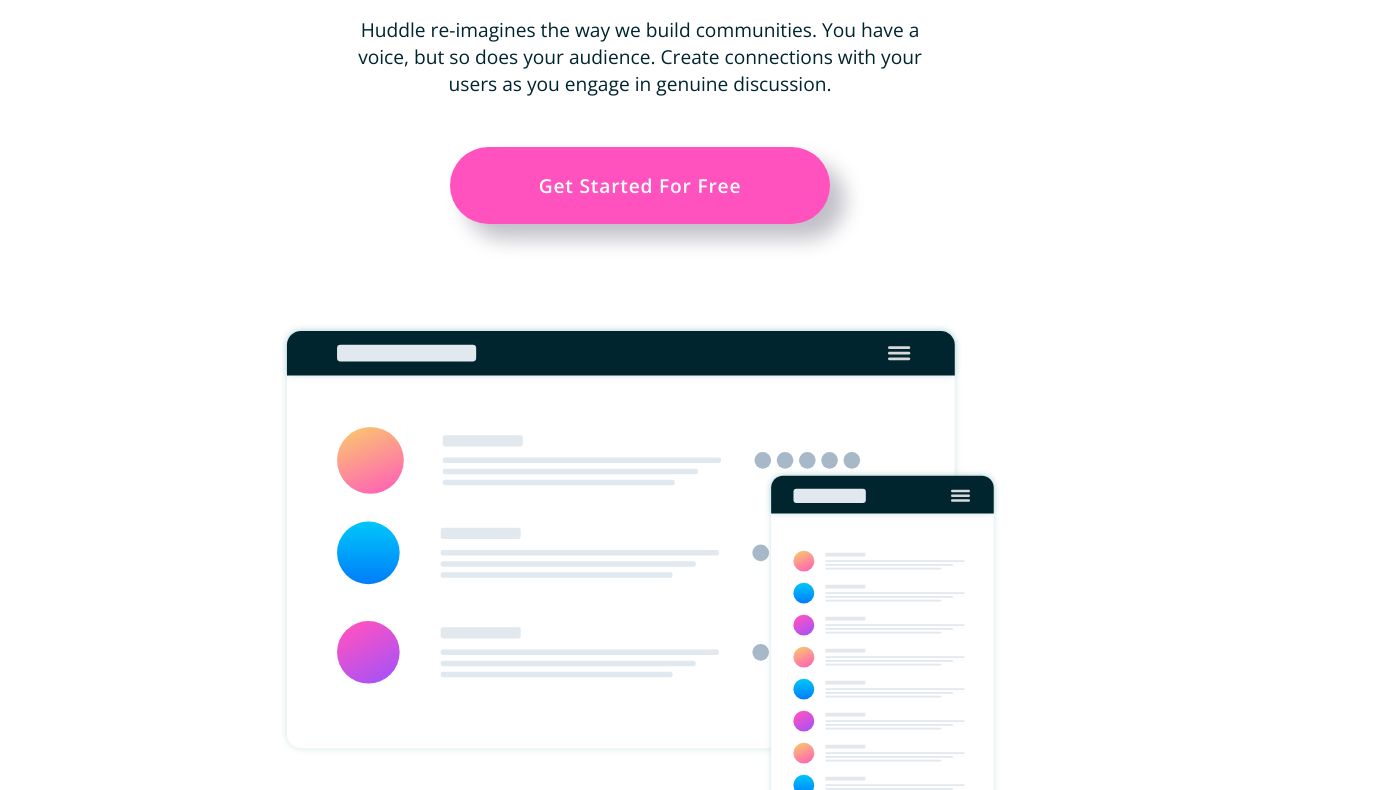
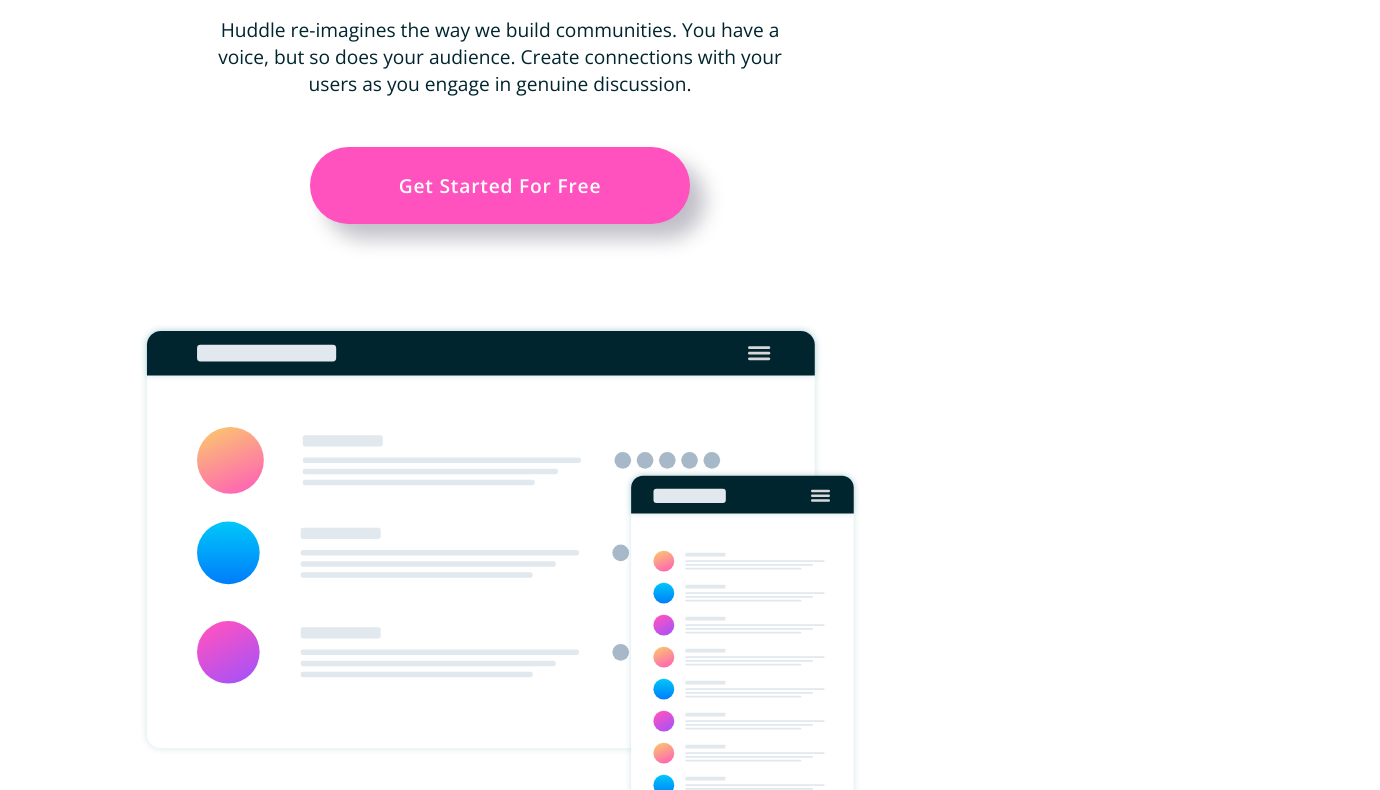
Before and after one commit to dovelm/FEM-huddle-landing-page-with-curved-sections-master, a plain HTML site: page index.html in a window 1280 px wide. Shown: the part 364-1154 px from the top of the page, 1380 px wide, since content can reach past the window. Drawn offline with nearby package versions, Linux system fonts and the light colour scheme; files whose address does not match are found by name.

Commit message:
Update style.css

```diff
--- a/style.css
+++ b/style.css
@@ -17,7 +17,7 @@
     margin: 0;
     padding: 0;
 }
-body{
+.main{
     display: flex;
     flex-direction: column;
     align-items: center;
```
